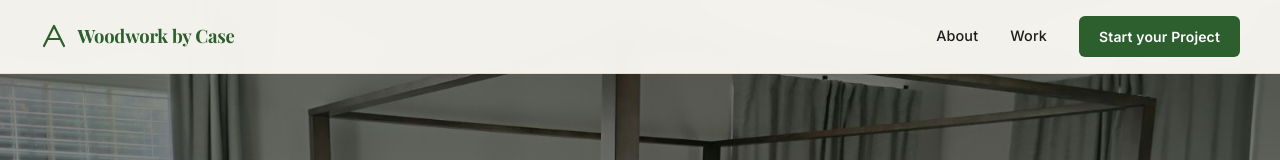
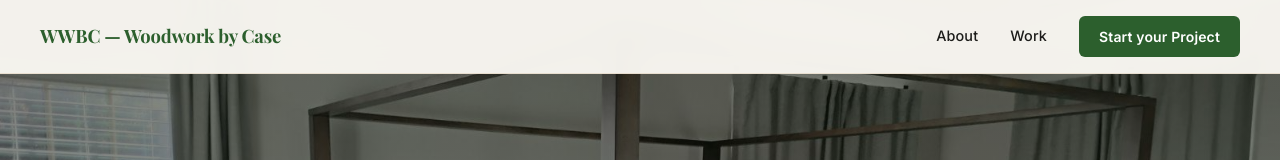
Before and after one commit to zvollink/woodwork-by-case, an Astro site: page / in a window 1280 px wide. Shown: the top 160 px of the page. Built offline with nearby package versions, Linux system fonts and the light colour scheme; Astro itself is replaced by a stand-in of ours; a web font is replaced by a local one.

Commit message:
Replaced placeholder A with WWBC

```diff
--- a/src/components/Nav.astro
+++ b/src/components/Nav.astro
@@ -4,11 +4,7 @@
 <header>
   <nav>
     <a href="#hero" class="logo">
-      <svg width="28" height="28" viewBox="0 0 28 28" fill="none" xmlns="http://www.w3.org/2000/svg" aria-hidden="true">
-        <path d="M4 24 L14 4 L24 24" stroke="currentColor" stroke-width="2.2" stroke-linecap="round" stroke-linejoin="round" fill="none"/>
-        <path d="M8 17 L20 17" stroke="currentColor" stroke-width="2.2" stroke-linecap="round"/>
-      </svg>
-      <span>Woodwork by Case</span>
+      <span>WWBC &mdash; Woodwork by Case</span>
     </a>
     <div class="links">
       <a href="#about">About</a>
```
